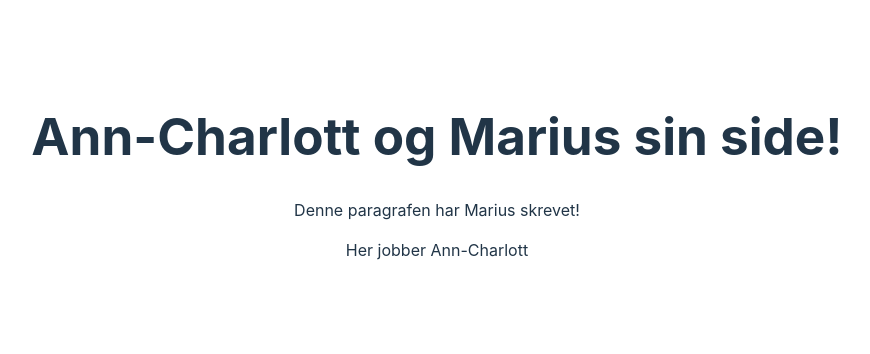
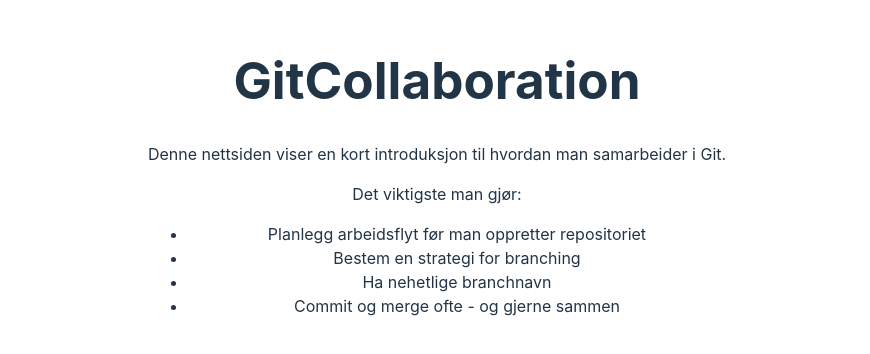
Before and after one commit to toremake/uingitcollab24, a React (Vite) app: page / in a window 1280 px wide. Shown: the part 224-578 px from the top of the page, without its empty margins (203-1073 px from the left). Built offline with nearby package versions, Linux system fonts and the light colour scheme.

Commit message:
Opprettet Intro-component og lagt inn i App

```diff
--- a/src/App.jsx
+++ b/src/App.jsx
@@ -1,12 +1,13 @@
 import './App.css'
+import Introduction from './components/Intro'
 
 function App() {
 
   return (
     <>
-      <h1>Ann-Charlott og Marius sin side!</h1>
-      <p>Denne paragrafen har Marius skrevet!</p>
-      <p>Her jobber Ann-Charlott</p>
+      <h1>GitCollaboration</h1>
+      <Introduction />
+
     </>
   )
 }
--- a/src/components/Intro.js
+++ b/src/components/Intro.js
@@ -0,0 +1,14 @@
+export default function Introduction() {
+    return (
+        <>
+        <p>Denne nettsiden viser en kort introduksjon til hvordan man samarbeider i Git.</p>
+        <p>Det viktigste man gjør:</p>
+        <ul>
+            <li>Planlegg arbeidsflyt før man oppretter repositoriet</li>
+            <li>Bestem en strategi for branching</li>
+            <li>Ha nehetlige branchnavn</li>
+            <li>Commit og merge ofte - og gjerne sammen</li>
+        </ul>
+        </>
+    )
+}
```
